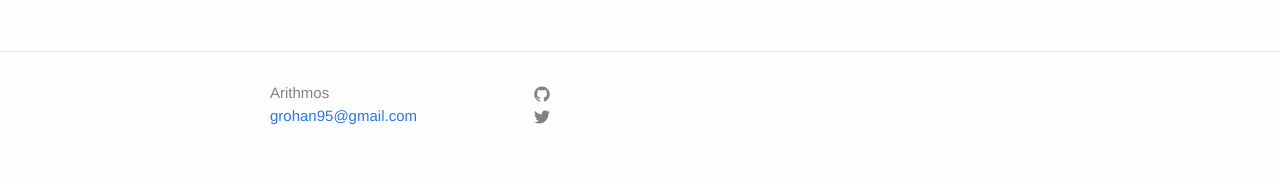
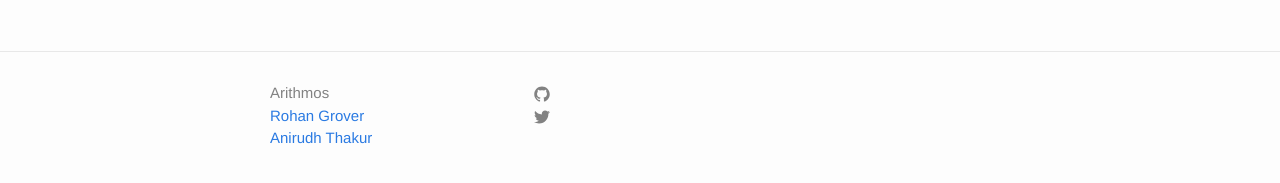
Before and after one commit to aarithmos/Algorithms, a Jekyll site: the page built from about.md, in a window 1280 px wide. Shown: the part 284-467 px from the top of the page. Built offline with Jekyll 4.4.1, drawn with Linux system fonts in a browser that asks for light colours.

Commit message:
Update footer.html

```diff
--- a/_includes/footer.html
+++ b/_includes/footer.html
@@ -7,7 +7,8 @@
       <div class="footer-col footer-col-1">
         <ul class="contact-list">
           <li>{{ site.title }}</li>
-          <li><a href="mailto:{{ site.email }}">{{ site.email }}</a></li>
+          <li><a href="mailto:{{ site.email }}">Rohan Grover</a></li>
+          <li><a href="mailto:anirudh.thakur94@gmail.com">Anirudh Thakur</a></li>
         </ul>
       </div>
 
@@ -26,10 +27,6 @@
           {% endif %}
         </ul>
       </div>
-
-      <div class="footer-col footer-col-3">
-        <p>{{ site.description }}</p>
-      </div>
     </div>
 
   </div>
```
